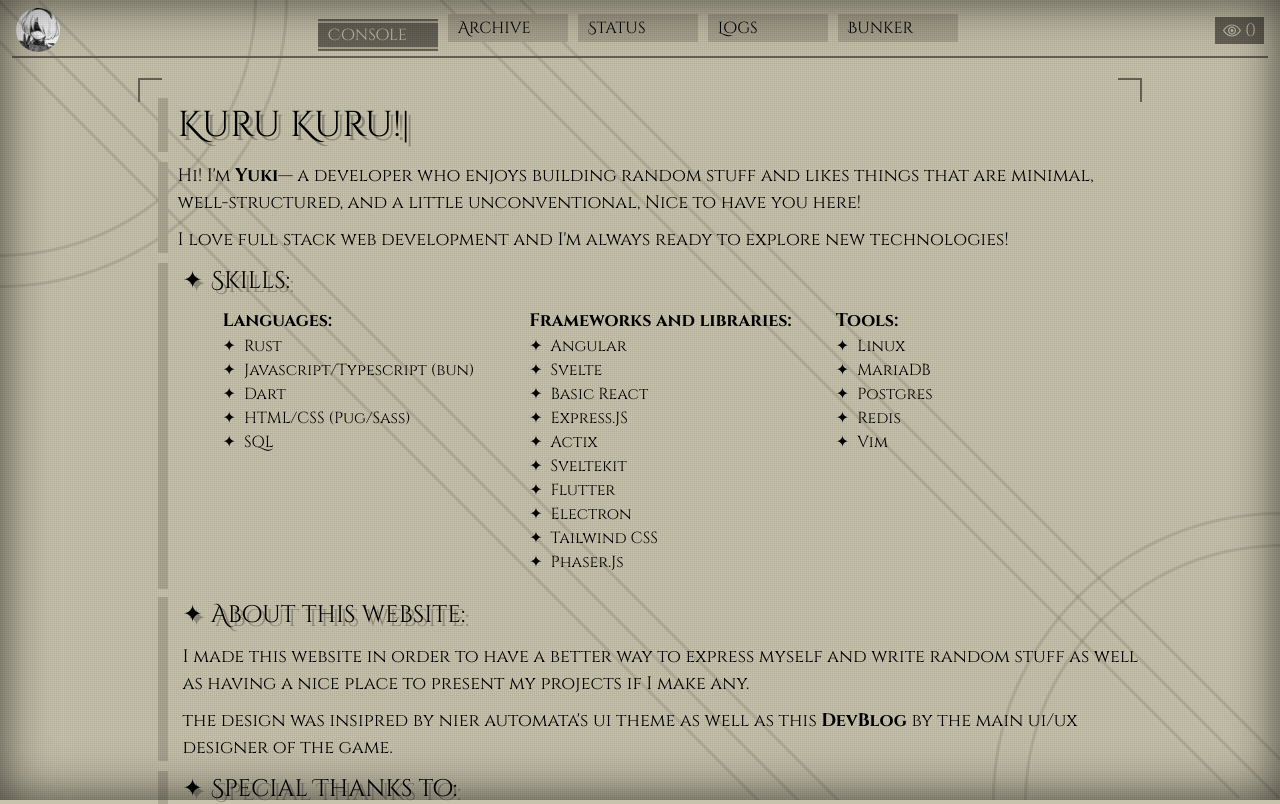
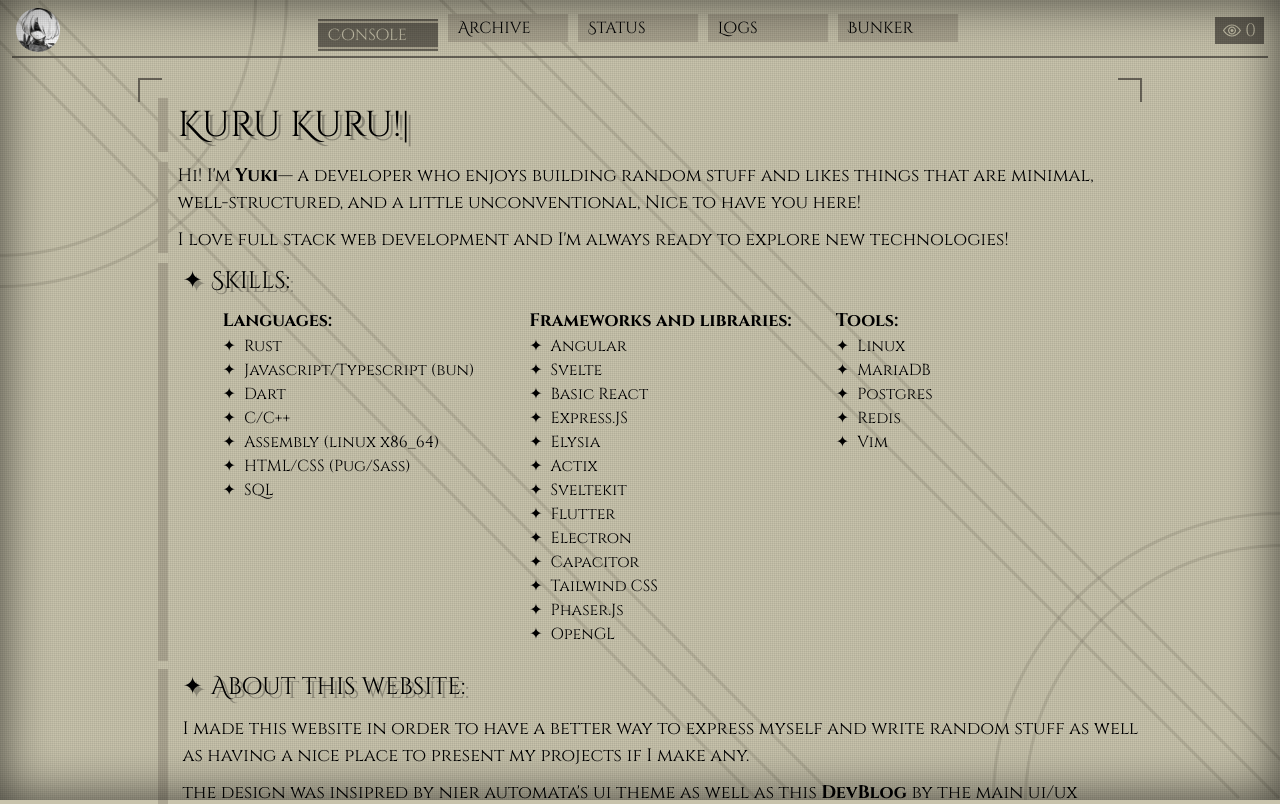
Before and after one commit to yukiisen/yukii, a SvelteKit app: page / in a window 1280 px wide. Shown: the top 804 px of the page. Built offline with nearby package versions, Linux system fonts and the light colour scheme; no server answers.

Commit message:
more skills

```diff
--- a/src/routes/+page.svelte
+++ b/src/routes/+page.svelte
@@ -32,6 +32,8 @@
             <li class="list-element text-base">Rust</li>
             <li class="list-element text-base">Javascript/Typescript (bun)</li>
             <li class="list-element text-base">Dart</li>
+            <li class="list-element text-base">C/C++</li>
+            <li class="list-element text-base">Assembly (linux x86_64)</li>
             <li class="list-element text-base">HTML/CSS (Pug/Sass)</li>
             <li class="list-element text-base">SQL</li>
         </ul>
@@ -42,12 +44,15 @@
             <li class="list-element text-base">Svelte</li>
             <li class="list-element text-base">Basic React</li>
             <li class="list-element text-base">Express.JS</li>
+            <li class="list-element text-base">Elysia</li>
             <li class="list-element text-base">Actix</li>
             <li class="list-element text-base">Sveltekit</li>
             <li class="list-element text-base">Flutter</li>
             <li class="list-element text-base">Electron</li>
+            <li class="list-element text-base">Capacitor</li>
             <li class="list-element text-base">Tailwind CSS</li>
             <li class="list-element text-base">Phaser.Js</li>
+            <li class="list-element text-base">OpenGL</li>
         </ul>
 
         <ul class="flex-1">
```
